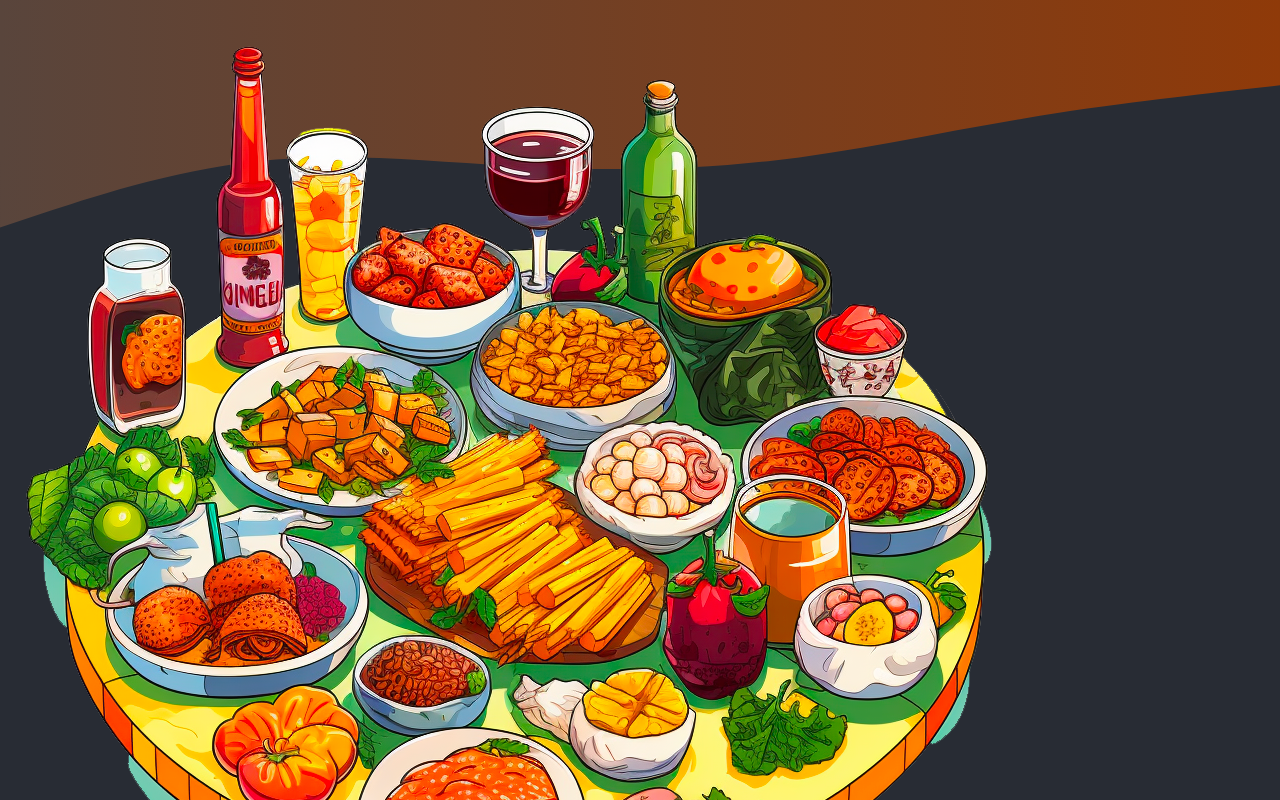
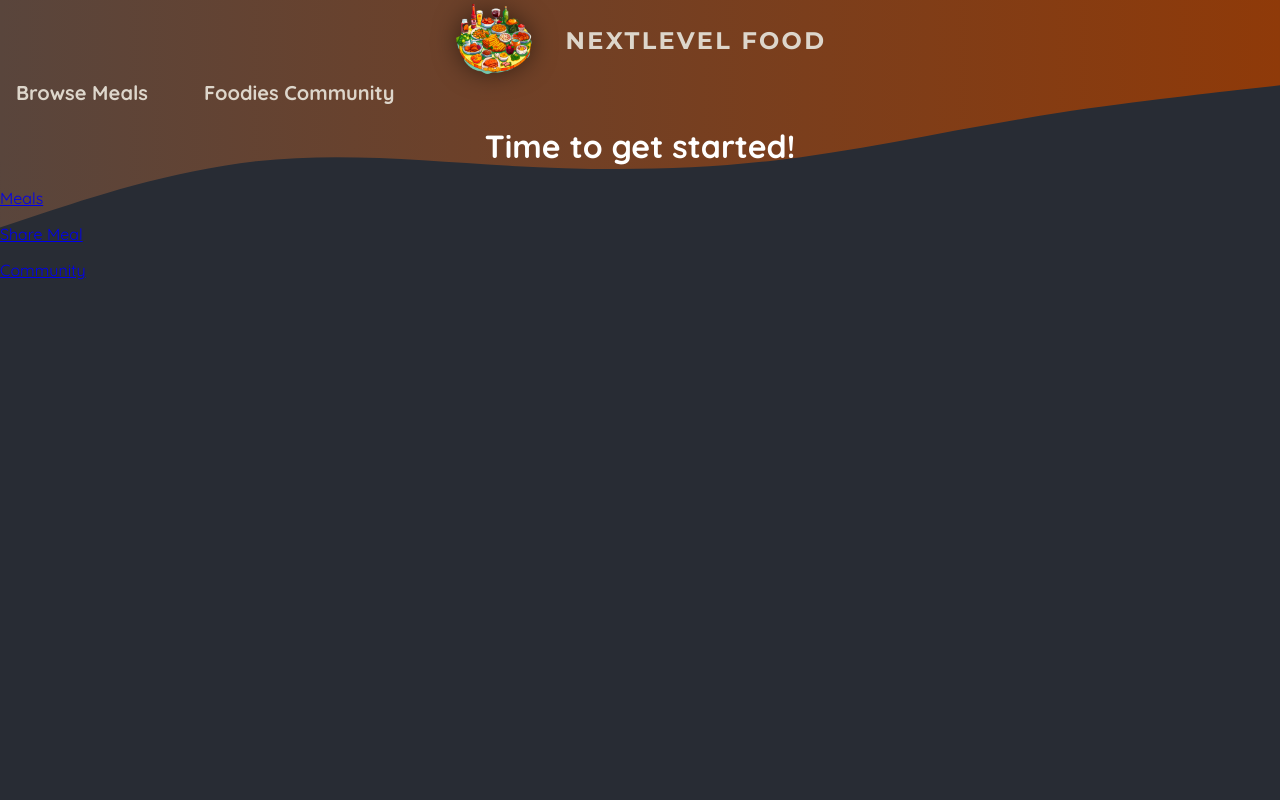
Before and after one commit to PraneethBunny123/Foodies-Next, a Next.js app: page / in a window 1280 px wide. Shown: the top 800 px of the page. Built offline with nearby package versions, Linux system fonts and the light colour scheme.

Commit message:
imported the newly created module.css classes as a named file, so we can access each of the styles respectively. That way the styles are scoped to the respective components unlike the global.css we imported in the root layout which applies the styles to the entire app

```diff
--- a/components/MainHeader.js
+++ b/components/MainHeader.js
@@ -1,15 +1,16 @@
 import Link from "next/link";
 import logoImg from '@/assets/logo.png';
+import classes from './main-header.module.css'
 
 export default function MainHeader() {
     return (
         <header>
-            <Link href='/'>
+            <Link className={classes.logo} href='/'>
                 <img src={logoImg.src} alt="A food plate"/>
                 NextLevel Food
             </Link>
 
-            <nav>
+            <nav className={classes.nav}>
                 <ul>
                     <li>
                         <Link href='/meals'>Browse Meals</Link>
```
